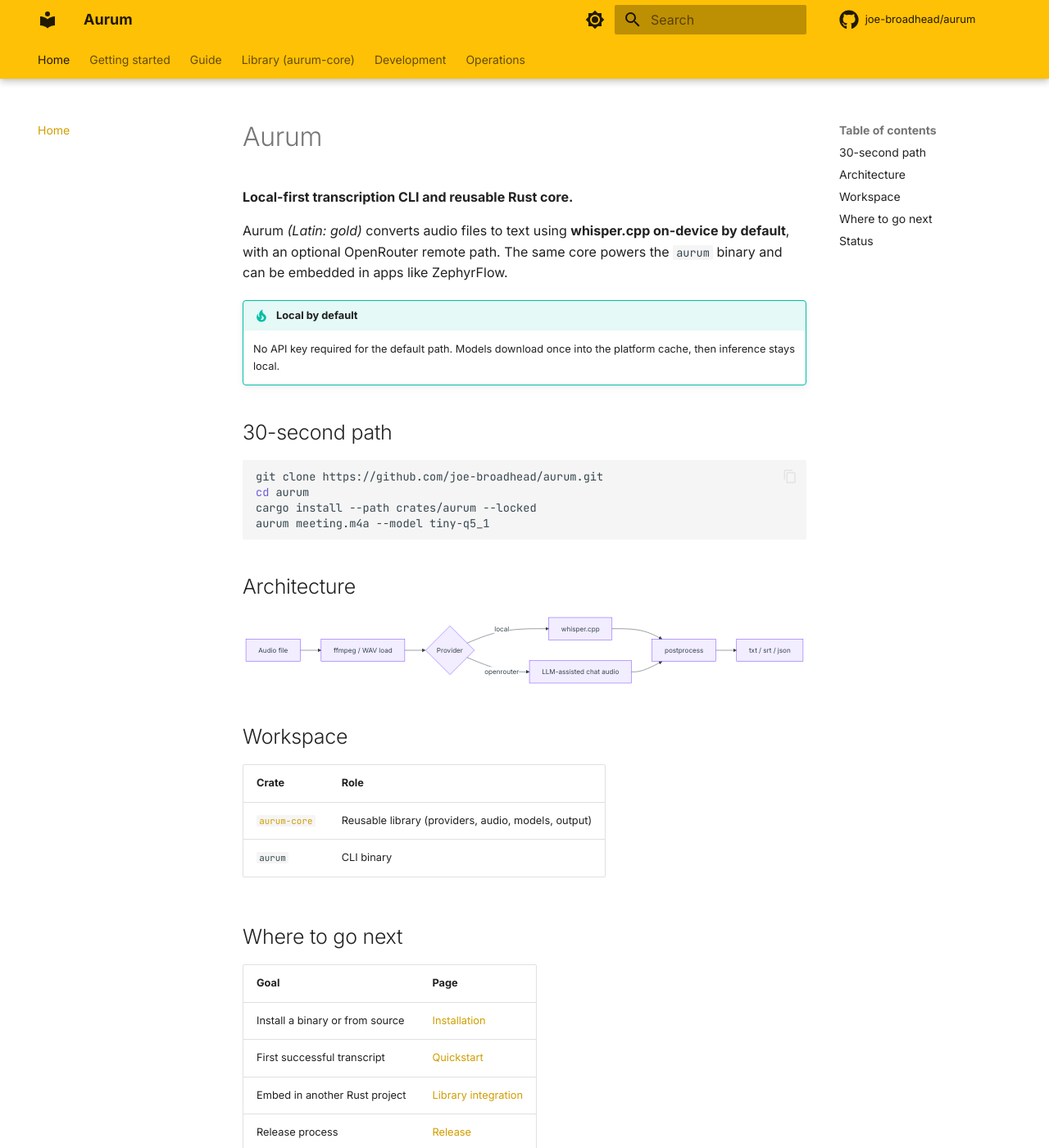
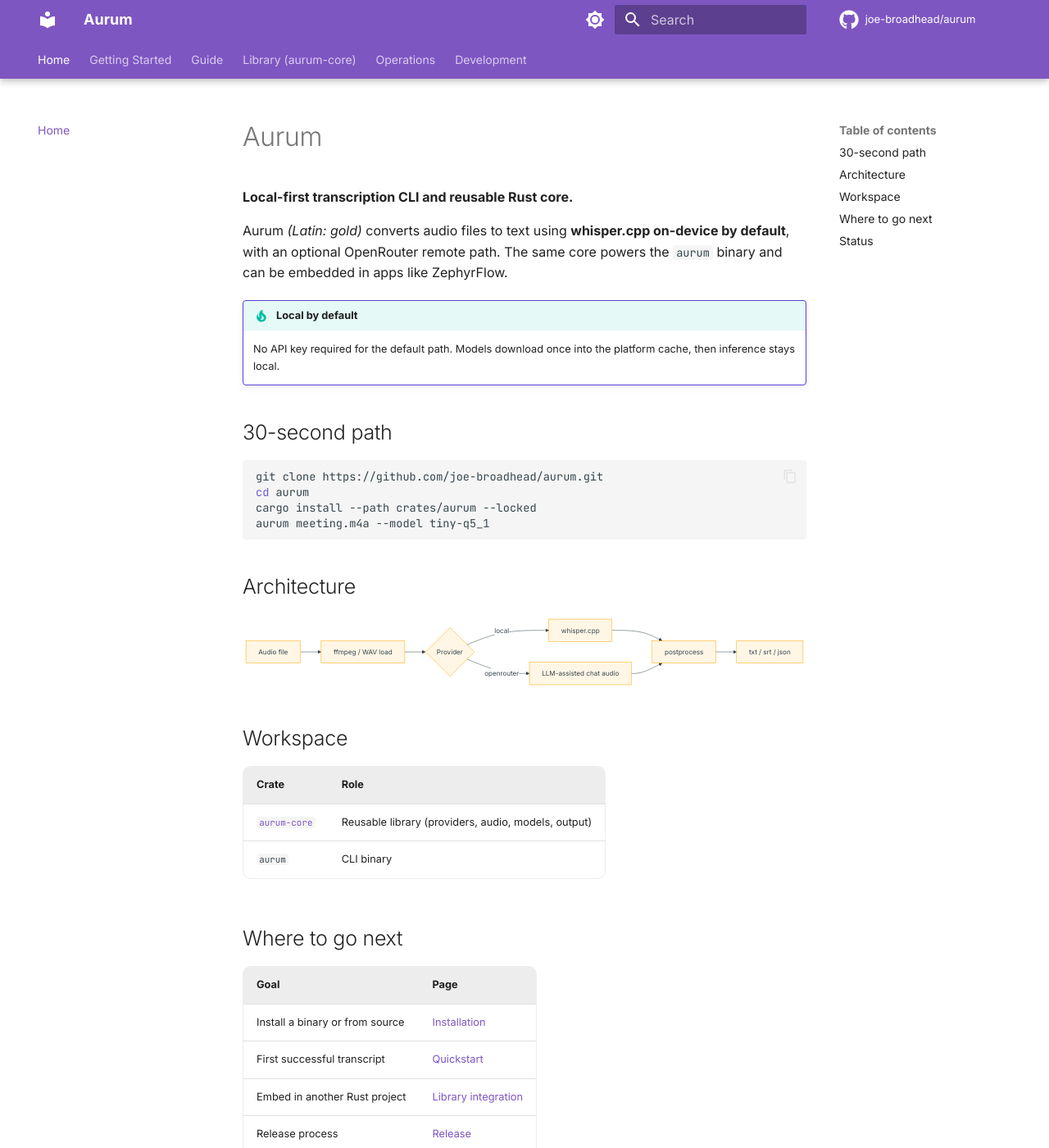
Before and after one commit to joe-broadhead/aurum, an MkDocs documentation site: the page built from docs/index.md, in a window 1280 px wide and 1400 px high. Shown: the whole window at 82% size. Built offline with MkDocs 1.6.1 and Material for MkDocs 9.7.7, drawn with Linux system fonts in a browser that asks for light colours; comment, search, counter and statistics services are not loaded; some of the changed text lies outside the part shown.

Commit message:
docs: align MkDocs theme with ZephyrFlow / dbt-nova house style
- deep purple primary + amber accent (Material palette)
- extra.css brand colors, tip borders, tables, mermaid sizing
- mermaid@10.9.0 + mermaid-init.js
- extra.social + generator: false
- nav section casing matches sibling projects

```diff
--- /dev/null
+++ b/docs/javascripts/mermaid-init.js
@@ -0,0 +1,5 @@
+window.addEventListener("load", () => {
+  if (window.mermaid) {
+    window.mermaid.initialize({ startOnLoad: true });
+  }
+});
--- /dev/null
+++ b/docs/stylesheets/extra.css
@@ -0,0 +1,36 @@
+:root {
+  --md-primary-fg-color: #5b3fd6;
+  --md-accent-fg-color: #f59e0b;
+}
+
+.md-typeset code {
+  border-radius: 4px;
+}
+
+/* Soft callout for tip admonitions (matches house primary) */
+.md-typeset .admonition.tip,
+.md-typeset details.tip {
+  border-color: #5b3fd6;
+}
+
+/* Better table styling */
+.md-typeset table:not([class]) {
+  border: 1px solid var(--md-default-fg-color--lightest);
+  border-radius: 0.5rem;
+  overflow: hidden;
+}
+
+.md-typeset table:not([class]) th {
+  background-color: var(--md-default-fg-color--lightest);
+}
+
+/* Mermaid diagrams: readable sizing + responsive width */
+.md-typeset .mermaid {
+  font-size: 0.9rem;
+  overflow-x: auto;
+}
+
+.md-typeset .mermaid svg {
+  width: 100%;
+  height: auto;
+}
--- a/mkdocs.yml
+++ b/mkdocs.yml
@@ -11,15 +11,15 @@
   palette:
     - media: "(prefers-color-scheme: light)"
       scheme: default
-      primary: amber
-      accent: deep purple
+      primary: deep purple
+      accent: amber
       toggle:
         icon: material/brightness-7
         name: Switch to dark mode
     - media: "(prefers-color-scheme: dark)"
       scheme: slate
-      primary: amber
-      accent: deep purple
+      primary: deep purple
+      accent: amber
       toggle:
         icon: material/brightness-4
         name: Switch to light mode
@@ -83,9 +83,22 @@
       custom_checkbox: true
   - pymdownx.tilde
 
+extra:
+  social:
+    - icon: fontawesome/brands/github
+      link: https://github.com/joe-broadhead/aurum
+  generator: false
+
+extra_css:
+  - stylesheets/extra.css
+
+extra_javascript:
+  - https://unpkg.com/mermaid@10.9.0/dist/mermaid.min.js
+  - javascripts/mermaid-init.js
+
 nav:
   - Home: index.md
-  - Getting started:
+  - Getting Started:
       - Installation: getting-started/installation.md
       - Quickstart: getting-started/quickstart.md
       - CLI reference: getting-started/cli.md
@@ -97,11 +110,11 @@
   - Library (aurum-core):
       - Overview: library/overview.md
       - Integration: library/integration.md
-  - Development:
-      - Architecture: development/architecture.md
-      - Contributing: development/contributing.md
-      - CI: development/ci.md
-      - Release: development/release.md
   - Operations:
       - Troubleshooting: operations/troubleshooting.md
       - Security: operations/security.md
+  - Development:
+      - Contributing: development/contributing.md
+      - Architecture: development/architecture.md
+      - CI & Quality: development/ci.md
+      - Release: development/release.md
```
